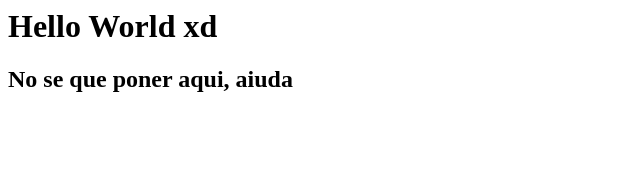
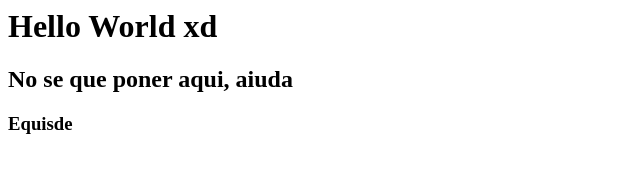
Before and after one commit to Simp-de-Ayane-Shirakawa/html-curse, a plain HTML site: page index.html in a window 1280 px wide. Shown: the full height of the page, 0-640 px from the left. Drawn offline with Linux system fonts and the light colour scheme.

Commit message:
ahora el inde.html tiene codigo nuevo

```diff
--- a/index.html
+++ b/index.html
@@ -1,3 +1,4 @@
 <title>Mi Primer Pagina Web :D</title>
 <h1>Hello World xd</h1>
 <h2>No se que poner aqui, aiuda</h2>
+<h3>Equisde</h3>
```
